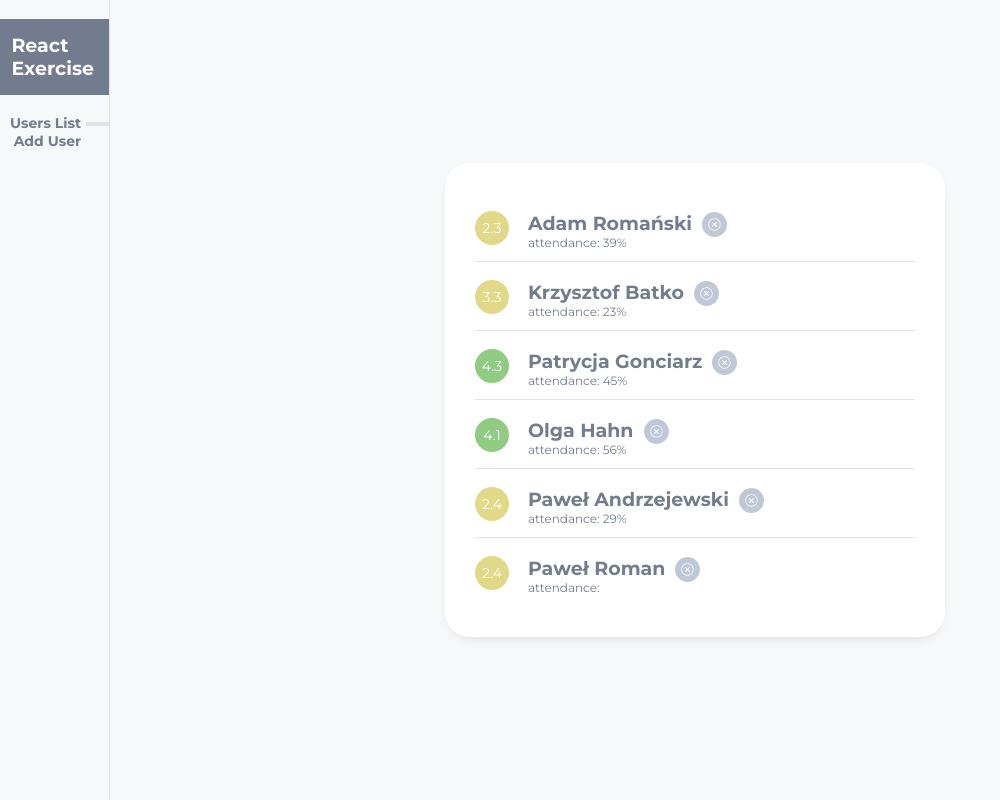
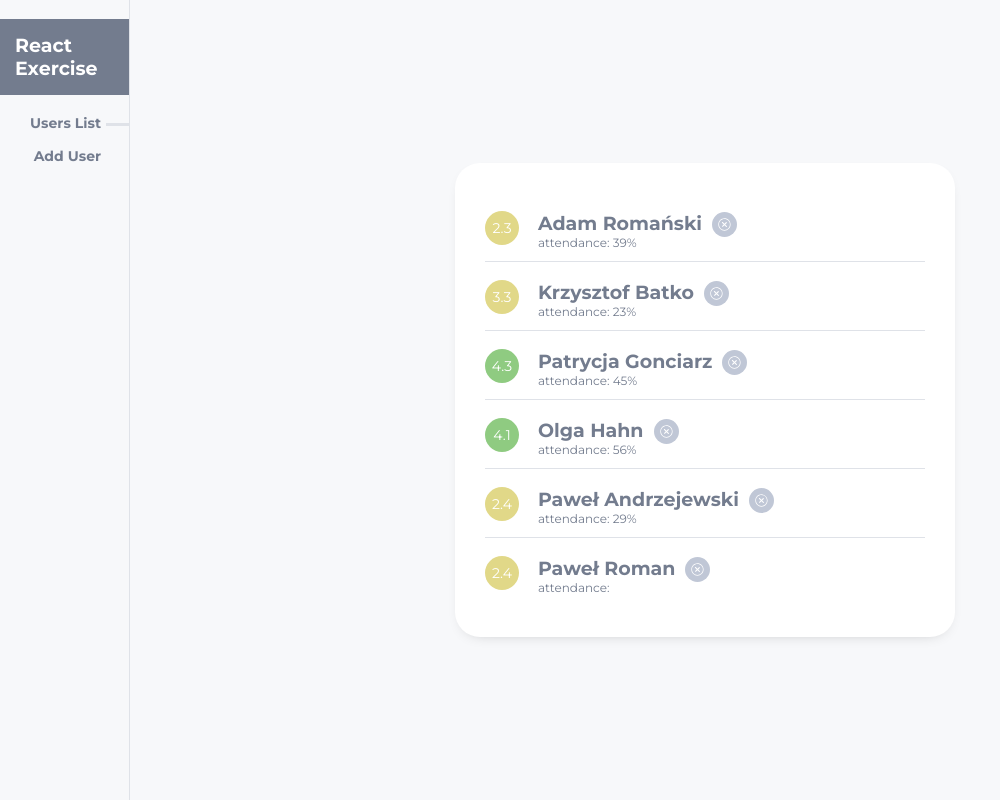
Before and after one commit to m-went/romans-exercise, a React (Create React App) app: page / in a window 1280 px wide. Shown: the whole page, without its empty margins (0-1000 px from the left). Built offline with nearby package versions, Linux system fonts and the light colour scheme.

Commit message:
add small nav style changes

```diff
--- a/src/components/App/App.js
+++ b/src/components/App/App.js
@@ -13,5 +13,3 @@ function App() {
 }
 
 export default App;
-
-/* ogarnij do konca style navbara bocznego i chyba bedzie git */
--- a/src/components/Navbar/Navbar.module.scss
+++ b/src/components/Navbar/Navbar.module.scss
@@ -4,7 +4,7 @@
   display: flex;
   flex-direction: column;
   align-items: flex-end;
-  width: 110px;
+  width: 130px;
   height: 100%;
   border-right: 1px solid themeVariables.$borderGrey;
   justify-self: start;
@@ -17,18 +17,24 @@ a {
   text-decoration: none;
   position: relative;
   margin-right: 28px;
+  margin-bottom: 15px;
+  &:after {
+    opacity: 0;
+    cursor: default;
+    content: '';
+    width: 24px;
+    height: 3px;
+    background-color: themeVariables.$borderGrey;
+    position: absolute;
+    margin-left: 5px;
+    top: 50%;
+  }
 }
 
 .active {
   &:after {
-    cursor: default;
-    content: '';
-    width: 24px;
-    height: 1px;
-    border: 2px solid themeVariables.$borderGrey;
-    position: absolute;
-    margin-left: 5px;
-    top: 8px;
+    opacity: 1;
+    transition: opacity 0.5s ease-in-out;
   }
 }
 
```
